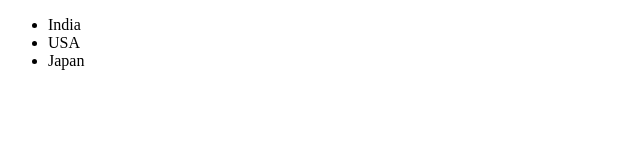
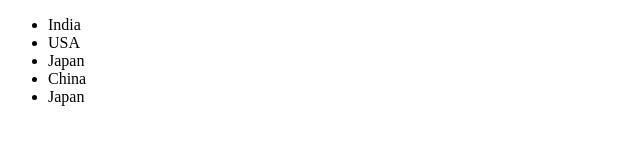
Before and after one commit to pradeepch82/git-training-repo, a plain HTML site: page country.html in a window 1280 px wide. Shown: the full height of the page, 0-640 px from the left. Drawn offline with Linux system fonts and the light colour scheme.

Commit message:
fourth commit

```diff
--- a/country.html
+++ b/country.html
@@ -9,6 +9,9 @@
         <li>India</li>
         <li>USA</li>
         <li>Japan</li>
+        <li>China</li>
+        <li>Japan</li>
+
 
     </ul>
 
```
